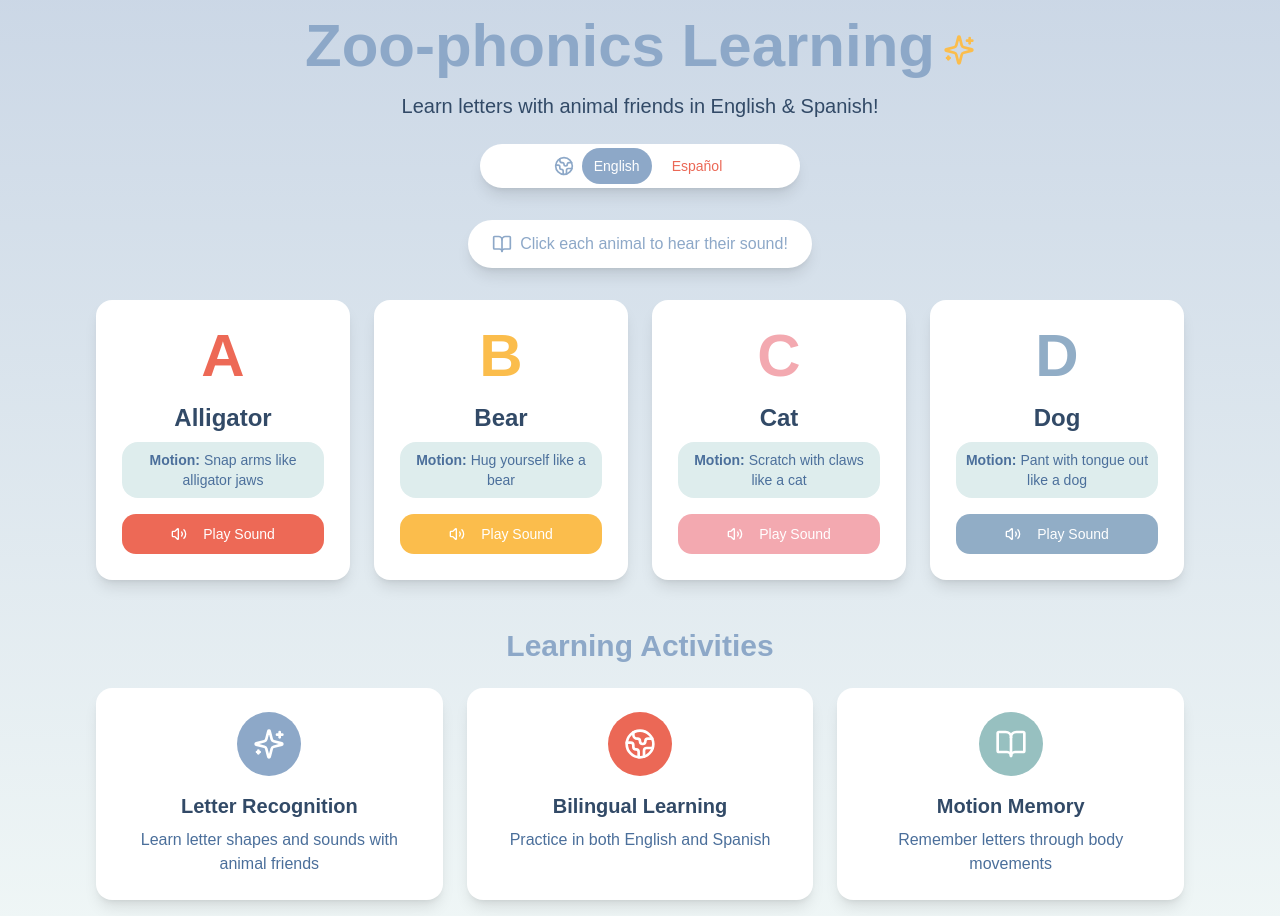
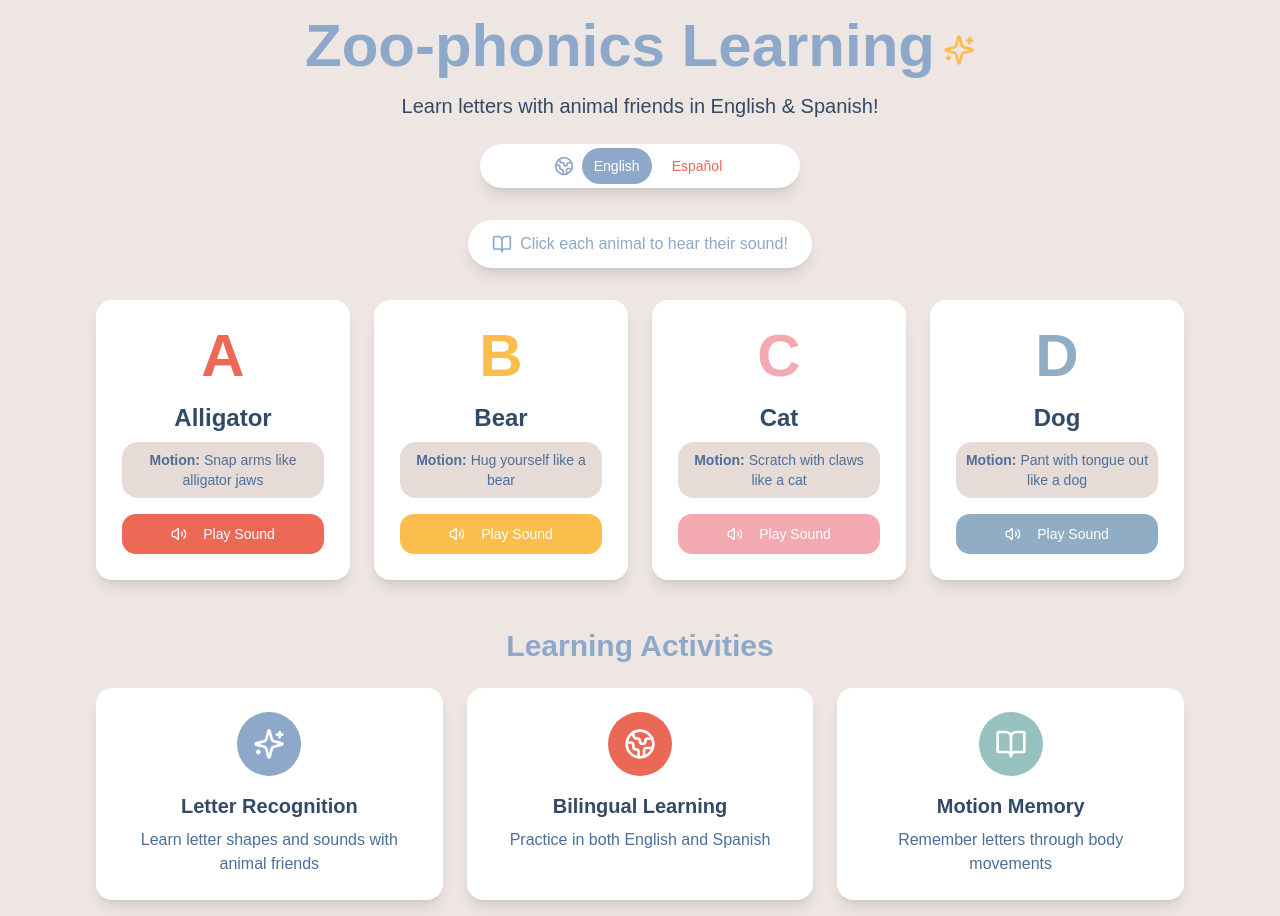
Before and after one commit to liafbojos/olilearning, a React (Vite) app: page / in a window 1280 px wide. Built offline with nearby package versions, Linux system fonts and the light colour scheme.

Commit message:
Add background color
Add `ecd8d0` to the color palette and use it for the background.

```diff
--- a/src/index.css
+++ b/src/index.css
@@ -8,7 +8,7 @@
 @layer base {
   :root {
     /* Custom color palette - using only specified hex colors converted to HSL */
-    --background: 0 0% 98%;
+    --background: 20 25% 91%;  /* #ecd8d0 - New beige background */
     --foreground: 213 35% 30%;
 
     /* Card and surface colors */
@@ -41,9 +41,10 @@
     --color-pink: 353 59% 81%;     /* #f3a9b0 */
     --color-blue: 213 35% 67%;     /* #91adc6 */
     --color-teal: 180 28% 67%;     /* #97c0c0 */
+    --color-beige: 20 25% 91%;     /* #ecd8d0 - New beige */
 
     /* Muted colors using teal tones */
-    --muted: 180 28% 90%;
+    --muted: 20 25% 87%;           /* Slightly darker beige for muted elements */
     --muted-foreground: 213 35% 45%;
 
     /* Accent colors - Pink */
@@ -54,8 +55,8 @@
     --destructive: 7 79% 63%;
     --destructive-foreground: 0 0% 100%;
 
-    --border: 180 28% 85%;
-    --input: 180 28% 85%;
+    --border: 20 25% 85%;          /* Beige-toned borders */
+    --input: 20 25% 85%;
     --ring: 213 35% 67%;
 
     --radius: 1rem;
@@ -69,16 +70,16 @@
       hsl(43 95% 64%) 100%);   /* yellow */
 
     --gradient-sky: linear-gradient(180deg,
-      hsl(213 35% 85%) 0%,
-      hsl(180 28% 95%) 100%);
+      hsl(20 25% 94%) 0%,      /* lighter beige */
+      hsl(20 25% 91%) 100%);   /* main beige background */
 
     --gradient-card: linear-gradient(145deg,
       hsl(0 0% 100%) 0%,
-      hsl(180 28% 98%) 100%);
+      hsl(20 25% 96%) 100%);   /* beige-toned card gradient */
 
     /* Shadows using custom colors */
     --shadow-playful: 0 8px 25px -8px hsl(213 35% 67% / 0.3);
-    --shadow-card: 0 4px 20px -4px hsl(180 28% 67% / 0.15);
+    --shadow-card: 0 4px 20px -4px hsl(20 25% 75% / 0.15);  /* beige-toned shadow */
     --shadow-fun: 0 10px 30px -10px hsl(353 59% 81% / 0.4);
 
     /* Animations */
--- a/src/pages/Index.tsx
+++ b/src/pages/Index.tsx
@@ -43,7 +43,7 @@ const Index = () => {
   };
 
   return (
-    <div className="min-h-screen bg-gradient-to-br from-blue-100 to-teal-50 p-4">
+    <div className="min-h-screen bg-background p-4">
       {/* Header */}
       <header className="text-center mb-8">
         <h1 className="text-4xl md:text-6xl font-bold text-primary mb-4">
--- a/tailwind.config.ts
+++ b/tailwind.config.ts
@@ -49,6 +49,7 @@ export default {
 				pink: 'hsl(var(--color-pink))',        // #f3a9b0
 				blue: 'hsl(var(--color-blue))',        // #91adc6
 				teal: 'hsl(var(--color-teal))',        // #97c0c0
+				beige: 'hsl(var(--color-beige))',      // #ecd8d0
 				destructive: {
 					DEFAULT: 'hsl(var(--destructive))',
 					foreground: 'hsl(var(--destructive-foreground))'
```
